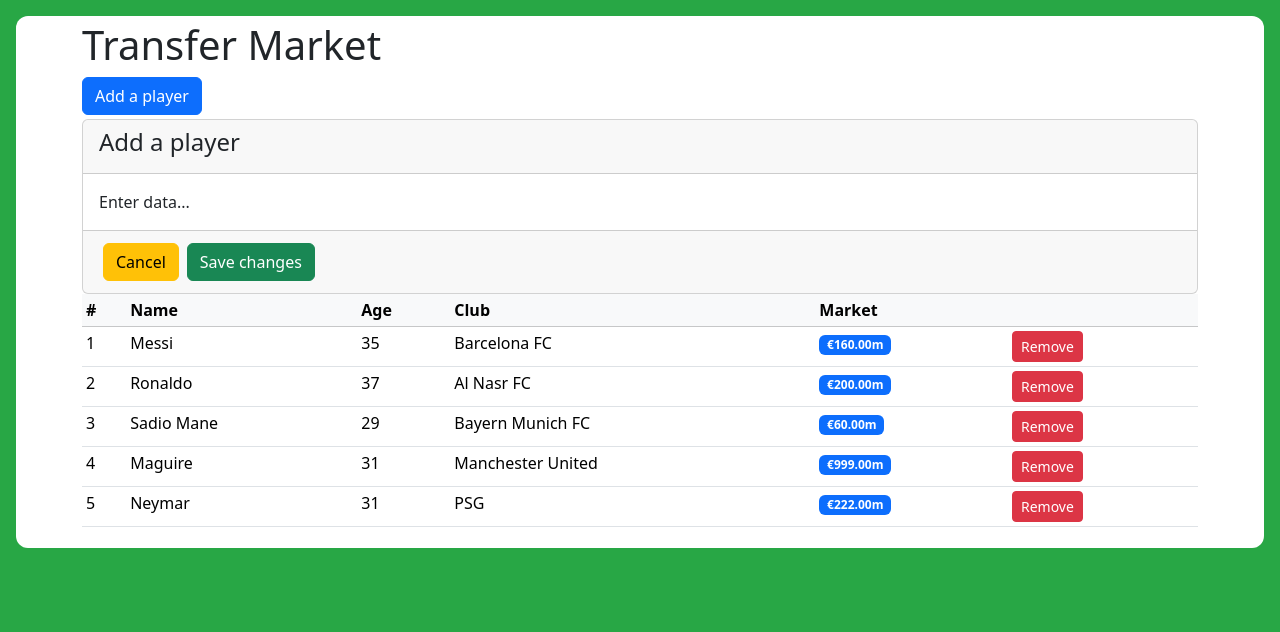
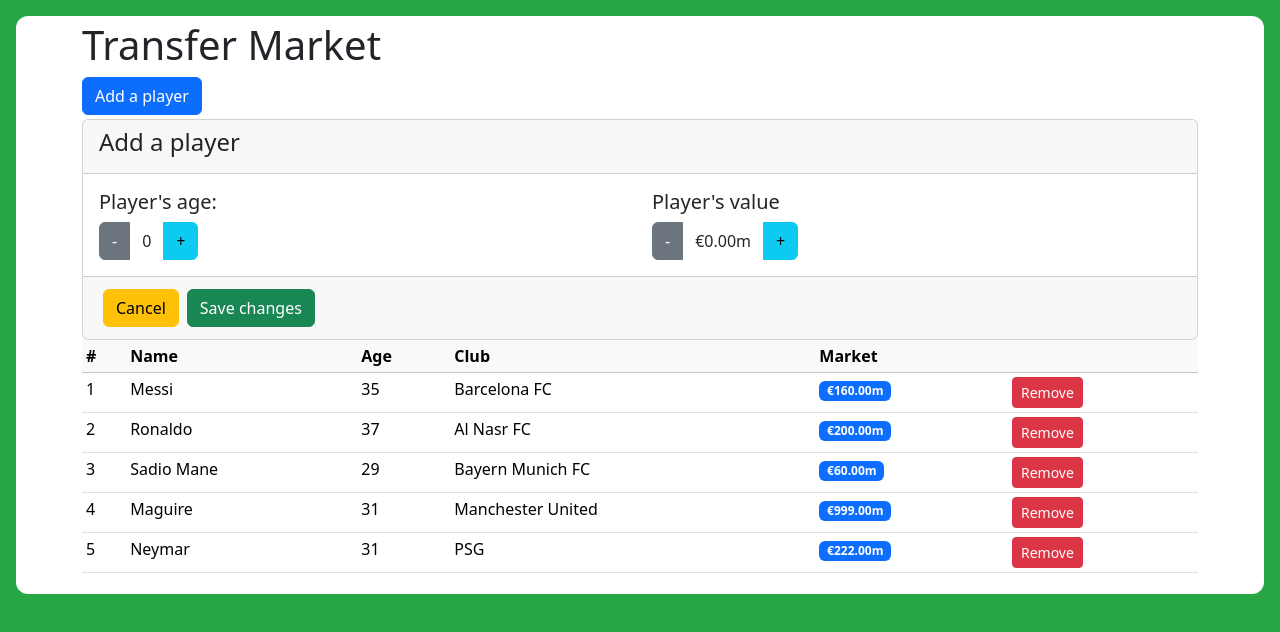
Before and after one commit to uabdirasul/transfermarket, a React (Create React App) app: page / in a window 1280 px wide. Both pictures are taken after a click on the button "Add a player". Shown: the top 632 px of the page. Built offline with nearby package versions, Linux system fonts and the light colour scheme.

Commit message:
add function for changing value and age of player

```diff
--- a/src/App.js
+++ b/src/App.js
@@ -7,6 +7,7 @@
     this.state = {
       players: [],
       modalVisibility: false,
+      currentData: "",
     };
   }
 
@@ -68,8 +69,41 @@
     });
   };
 
+  changeCurrentData = (type, isInc) => {
+    const newCurrentData = this.state.currentData
+      ? this.state.currentData
+      : {
+          firstName: "none",
+          age: 0,
+          club: "none",
+          value: 0,
+        };
+
+    if (type === "age") {
+      if (isInc) {
+        newCurrentData.age++;
+      } else if (newCurrentData.age < 1) {
+        newCurrentData.age = 0;
+      } else {
+        newCurrentData.age--;
+      }
+    } else if (type === "value") {
+      if (isInc) {
+        newCurrentData.value++;
+      } else if (newCurrentData.value < 1) {
+        newCurrentData.age = 0;
+      } else {
+        newCurrentData.value--;
+      }
+    }
+
+    this.setState({
+      currentData: newCurrentData,
+    });
+  };
+
   render() {
-    const { players, modalVisibility } = this.state;
+    const { players, modalVisibility, currentData } = this.state;
     return (
       <div className="market">
         <div className="container">
@@ -80,7 +114,11 @@
                 Add a player
               </button>
               {modalVisibility ? (
-                <PlayerModal closeModal={this.closeModal} />
+                <PlayerModal
+                  closeModal={this.closeModal}
+                  currentData={currentData}
+                  changeCurrentData={this.changeCurrentData}
+                />
               ) : (
                 ""
               )}
--- a/src/components/PlayerModal.js
+++ b/src/components/PlayerModal.js
@@ -5,14 +5,61 @@
     super();
   }
 
+  changeCurrentData = (type, isInc) => {
+    this.props.changeCurrentData(type, isInc);
+  };
+
   render() {
-    const { closeModal } = this.props;
+    const { closeModal, currentData } = this.props;
     return (
       <div className="card">
         <div className="card-header">
           <h4>Add a player</h4>
         </div>
-        <div className="card-body">Enter data...</div>
+        <div className="card-body">
+          <div className="row">
+            <div className="col-6">
+              <h5>Player's age:</h5>
+              <div className="btn-group">
+                <button
+                  className="btn btn-secondary"
+                  onClick={() => this.changeCurrentData("age", false)}
+                >
+                  -
+                </button>
+                <button className="btn">
+                  {currentData ? currentData.age : 0}
+                </button>
+                <button
+                  className="btn btn-info"
+                  onClick={() => this.changeCurrentData("age", true)}
+                >
+                  +
+                </button>
+              </div>
+            </div>
+            <div className="col-6">
+              <h5>Player's value</h5>
+              <div className="btn-group">
+                <button
+                  className="btn btn-secondary"
+                  onClick={() => this.changeCurrentData("value", false)}
+                >
+                  -
+                </button>
+                <button className="btn">
+                  €{currentData ? currentData.value : 0}.00m
+                </button>
+                <button
+                  className="btn btn-info"
+                  onClick={() => this.changeCurrentData("value", true)}
+                >
+                  +
+                </button>
+              </div>
+            </div>
+          </div>
+        </div>
         <div className="card-footer">
           <button className="btn btn-warning m-1" onClick={closeModal}>
             Cancel
```
